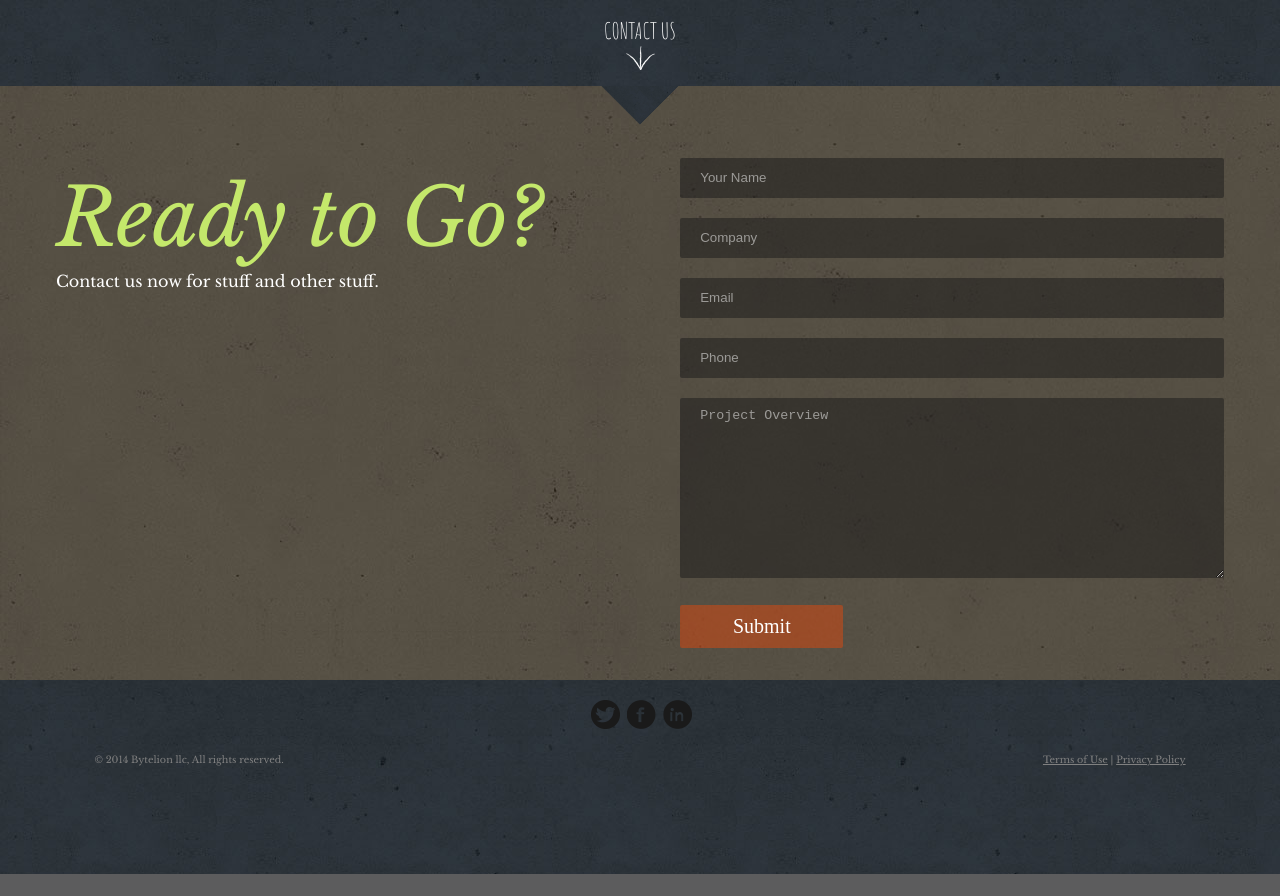
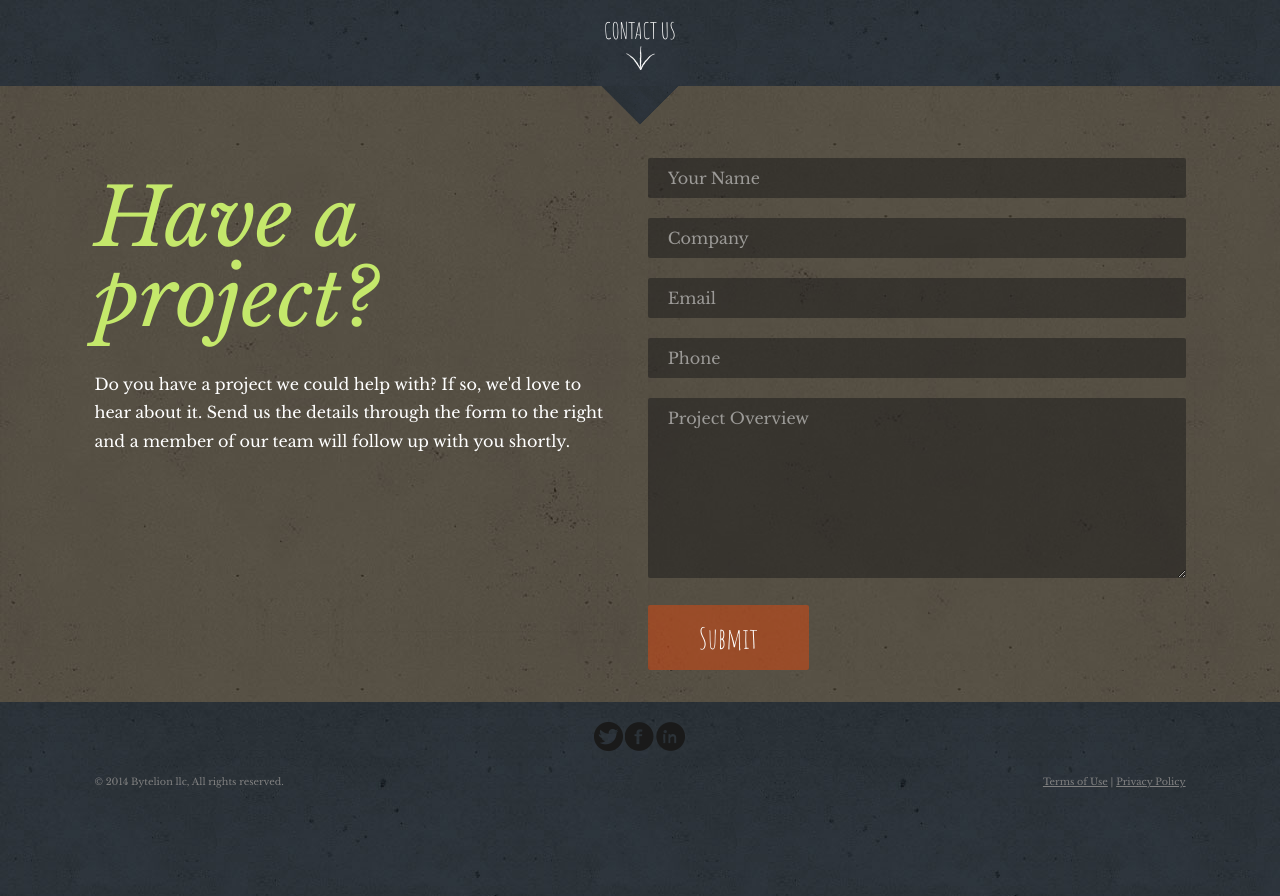
Before and after one commit to bmorejamie/bytelion, a website: page index.html in a window 1280 px wide. Shown: the part 7040-7936 px from the top of the page. Before the commit the page ends 7914 px from the top, so only its background shows below. Drawn offline with nearby package versions, Linux system fonts and the light colour scheme.

Commit message:
wrapping up html... mostly

```diff
--- a/components/sass/layout.scss
+++ b/components/sass/layout.scss
@@ -401,26 +401,35 @@ img#lightbulb {
 // Contact styles ----------------------------------------------
 
 .contact-left {
-
 	@include at-breakpoint($medium) {
 		@include span-columns (6, 12);
 		}
+		h2 {
+			margin-bottom: .4em;
+		}
+		p {
+			margin-right: 1em;
+		}
 }
 .form {
-
 	@include at-breakpoint($medium) {
 		@include span-columns (6 omega, 12);
 		text-align: left;
-		padding-left: 2em;
 		}
 }
-#contact .layout {
-	padding: 2em 0;
+.contact-wrap {
+	padding-top: 2em;
+	padding-bottom: 2em;
+
 }
+
 
 input[type=text],
 input[type=email], {
 	width: 100%; height: 40px; padding: 10px 20px; margin: 0 0 20px 0;
+	color: $lightgray;
+	font-family: $font-primary;
+	font-size: 1em;
 	background: rgba(26,26,26,.5);
 	border: 0;
 	-moz-border-radius: 2px;
@@ -443,6 +452,9 @@ input:-ms-input-placeholder {
 
 textarea {
 	width: 100%; height: 180px; padding: 10px 20px; margin: 0 0 20px 0;
+	color: $lightgray;
+	font-family: $font-primary;
+	font-size: 1em;
 	background: rgba(26,26,26,.5);
 	border: 0;
 	-moz-border-radius: 2px;
@@ -452,7 +464,7 @@ textarea {
 textarea::-webkit-input-placeholder  {
     	color:  rgba(255,255,255,.5);
 	}
-textarea:-moz-placeholder {
+textarea::-moz-placeholder {
 	    color:  rgba(255,255,255,.5);
 	}
 
@@ -467,8 +479,8 @@ input:focus, textarea:focus {
     -webkit-border-radius: 2px;
     border-radius:2px;
     color: #fff;
-    font-family: 'Oswald';
-    font-size: 20px;
+    font-family: $font-nav;
+    font-size: 1.8em;
     text-decoration: none;
     cursor: poiner;
     border:none;
--- a/components/sass/modules.scss
+++ b/components/sass/modules.scss
@@ -1,5 +1,5 @@
 
-
+/*
 // social media icons -----------------------------------------------------
 .socialmediaicons {
 		ul {
@@ -14,3 +14,5 @@
 		} //li
 	} //ul
 } //socialmediaicons
+
+*/
--- a/css/styles.css
+++ b/css/styles.css
@@ -733,30 +733,41 @@ header .navigation ul.nav li a:hover {
     margin-right: 1.40845%;
   }
 }
+/* line 407, ../components/sass/layout.scss */
+.contact-left h2 {
+  margin-bottom: .4em;
+}
+/* line 410, ../components/sass/layout.scss */
+.contact-left p {
+  margin-right: 1em;
+}
 
 @media (min-width: 45em) {
-  /* line 409, ../components/sass/layout.scss */
+  /* line 414, ../components/sass/layout.scss */
   .form {
     width: 49.29577%;
     float: right;
     margin-right: 0;
     text-align: left;
-    padding-left: 2em;
   }
 }
 
-/* line 417, ../components/sass/layout.scss */
-#contact .layout {
-  padding: 2em 0;
+/* line 420, ../components/sass/layout.scss */
+.contact-wrap {
+  padding-top: 2em;
+  padding-bottom: 2em;
 }
 
-/* line 422, ../components/sass/layout.scss */
+/* line 428, ../components/sass/layout.scss */
 input[type=text],
 input[type=email] {
   width: 100%;
   height: 40px;
   padding: 10px 20px;
   margin: 0 0 20px 0;
+  color: #5c5c5d;
+  font-family: Libre Baskerville, serif;
+  font-size: 1em;
   background: rgba(26, 26, 26, 0.5);
   border: 0;
   -moz-border-radius: 2px;
@@ -764,34 +775,37 @@ input[type=email] {
   border-radius: 2px;
 }
 
-/* line 431, ../components/sass/layout.scss */
+/* line 440, ../components/sass/layout.scss */
 input::-webkit-input-placeholder {
   color: rgba(255, 255, 255, 0.5);
 }
 
-/* line 434, ../components/sass/layout.scss */
+/* line 443, ../components/sass/layout.scss */
 input:-moz-placeholder {
   /* Firefox 18- */
   color: rgba(255, 255, 255, 0.5);
 }
 
-/* line 437, ../components/sass/layout.scss */
+/* line 446, ../components/sass/layout.scss */
 input::-moz-placeholder {
   /* Firefox 19+ */
   color: rgba(255, 255, 255, 0.5);
 }
 
-/* line 440, ../components/sass/layout.scss */
+/* line 449, ../components/sass/layout.scss */
 input:-ms-input-placeholder {
   color: rgba(255, 255, 255, 0.5);
 }
 
-/* line 444, ../components/sass/layout.scss */
+/* line 453, ../components/sass/layout.scss */
 textarea {
   width: 100%;
   height: 180px;
   padding: 10px 20px;
   margin: 0 0 20px 0;
+  color: #5c5c5d;
+  font-family: Libre Baskerville, serif;
+  font-size: 1em;
   background: rgba(26, 26, 26, 0.5);
   border: 0;
   -moz-border-radius: 2px;
@@ -799,22 +813,22 @@ textarea {
   border-radius: 2px;
 }
 
-/* line 452, ../components/sass/layout.scss */
+/* line 464, ../components/sass/layout.scss */
 textarea::-webkit-input-placeholder {
   color: rgba(255, 255, 255, 0.5);
 }
 
-/* line 455, ../components/sass/layout.scss */
-textarea:-moz-placeholder {
+/* line 467, ../components/sass/layout.scss */
+textarea::-moz-placeholder {
   color: rgba(255, 255, 255, 0.5);
 }
 
-/* line 459, ../components/sass/layout.scss */
+/* line 471, ../components/sass/layout.scss */
 input:focus, textarea:focus {
   background: rgba(26, 26, 26, 0.7);
 }
 
-/* line 462, ../components/sass/layout.scss */
+/* line 474, ../components/sass/layout.scss */
 #submit {
   width: 30%;
   padding: .5em 0;
@@ -823,20 +837,20 @@ input:focus, textarea:focus {
   -webkit-border-radius: 2px;
   border-radius: 2px;
   color: #fff;
-  font-family: 'Oswald';
-  font-size: 20px;
+  font-family: Amatic SC, sans-serif;
+  font-size: 1.8em;
   text-decoration: none;
   cursor: poiner;
   border: none;
 }
 
-/* line 476, ../components/sass/layout.scss */
+/* line 488, ../components/sass/layout.scss */
 #submit:hover {
   border: none;
   background: rgba(255, 70, 0, 0.7);
 }
 
-/* line 483, ../components/sass/layout.scss */
+/* line 495, ../components/sass/layout.scss */
 footer {
   color: white;
   background: url('../images/misc/bkg_concrete.jpg?1390424635');
@@ -846,7 +860,7 @@ footer {
   max-height: 100%;
 }
 
-/* line 491, ../components/sass/layout.scss */
+/* line 503, ../components/sass/layout.scss */
 .social {
   height: 20px;
   display: table;
@@ -854,12 +868,12 @@ footer {
   margin: 0 auto;
 }
 
-/* line 496, ../components/sass/layout.scss */
+/* line 508, ../components/sass/layout.scss */
 ul.social {
   list-style: none;
 }
 
-/* line 499, ../components/sass/layout.scss */
+/* line 511, ../components/sass/layout.scss */
 ul.social li {
   width: 29px;
   height: 29px;
@@ -868,7 +882,7 @@ ul.social li {
   float: left;
 }
 
-/* line 506, ../components/sass/layout.scss */
+/* line 518, ../components/sass/layout.scss */
 ul.social li a {
   width: 29px;
   height: 29px;
@@ -876,37 +890,37 @@ ul.social li a {
   background: url(../images/misc/social-icons-sprite.png) no-repeat;
 }
 
-/* line 513, ../components/sass/layout.scss */
+/* line 525, ../components/sass/layout.scss */
 ul.social li a.twitter {
   background: url(../images/misc/social-icons-sprite.png) no-repeat 0 0;
 }
 
-/* line 516, ../components/sass/layout.scss */
+/* line 528, ../components/sass/layout.scss */
 ul.social a.twitter:hover {
   background: url(../images/misc/social-icons-sprite.png) no-repeat 0 -29px;
 }
 
-/* line 519, ../components/sass/layout.scss */
+/* line 531, ../components/sass/layout.scss */
 ul.social a.fb {
   background: url(../images/misc/social-icons-sprite.png) no-repeat -35px 0;
 }
 
-/* line 522, ../components/sass/layout.scss */
+/* line 534, ../components/sass/layout.scss */
 ul.social a.fb:hover {
   background: url(../images/misc/social-icons-sprite.png) no-repeat -35px -29px;
 }
 
-/* line 526, ../components/sass/layout.scss */
+/* line 538, ../components/sass/layout.scss */
 ul.social a.lin {
   background: url(../images/misc/social-icons-sprite.png) no-repeat -69px 0px;
 }
 
-/* line 529, ../components/sass/layout.scss */
+/* line 541, ../components/sass/layout.scss */
 ul.social a.lin:hover {
   background: url(../images/misc/social-icons-sprite.png) no-repeat -69px -29px;
 }
 
-/* line 532, ../components/sass/layout.scss */
+/* line 544, ../components/sass/layout.scss */
 .footercopy {
   font-size: .6em;
   margin-top: 2em;
@@ -918,31 +932,12 @@ ul.social a.lin:hover {
   display: table;
   clear: both;
 }
-/* line 537, ../components/sass/layout.scss */
+/* line 549, ../components/sass/layout.scss */
 .footercopy span, .footercopy a {
   color: gray;
 }
 
-/* line 541, ../components/sass/layout.scss */
+/* line 553, ../components/sass/layout.scss */
 .terms {
   float: right;
 }
-
-/* line 5, ../components/sass/modules.scss */
-.socialmediaicons ul {
-  text-align: center;
-}
-/* line 7, ../components/sass/modules.scss */
-.socialmediaicons ul li {
-  display: inline-block;
-  margin-left: 5px;
-}
-/* line 10, ../components/sass/modules.scss */
-.socialmediaicons ul li img {
-  width: 30px;
-  -webkit-border-radius: 50%;
-  -moz-border-radius: 50%;
-  -ms-border-radius: 50%;
-  -o-border-radius: 50%;
-  border-radius: 50%;
-}
--- a/index.html
+++ b/index.html
@@ -193,12 +193,10 @@
 	</section>
 	<section id="contact" class="scrolld"><!-- begin contact -->
 		<div class="triangle-dk-concrete"></div>
-		<div class="layout">
+		<div class="layout contact-wrap">
 			<div class="contact-left">
-				<div class="">
-					<h2>Ready to Go?</h2>
-					<p>Contact us now for stuff and other stuff.</p>
-				</div>
+				<h2>Have a project?</h2>
+				<p>Do you have a project we could help with? If so, we'd love to hear about it. Send us the details through the form to the right and a member of our team will follow up with you shortly.</p>
 			</div>
 			<div class="form">
 				<div id="contact">
@@ -215,7 +213,7 @@
 		</div>
 	</section>
 
-	<footer class="slide">
+	<footer>
 		<section class="layout">
 			<div class="socialmediaicons clearfix">
 				<Ul class="social">
--- a/js/scrolld.js
+++ b/js/scrolld.js
@@ -1,6 +1,6 @@
 (function ($) {
     $.fn.scrolld = function (options) {
-        var scrolldCustom = 0; // Set 'scrolldCustom' value here | Additional distance (+-) on scrolldTop & scrolldPre
+        var scrolldCustom = +40; // Set 'scrolldCustom' value here | Additional distance (+-) on scrolldTop & scrolldPre
         var scrolldNavBar = ''; // Set id name of fixed web navbar
         var scrolldMobileNavBar = ''; // Set id name of fixed mobile navbar
 
```
Also changed, not shown: css/modules.css (deleted), 1 other file.
